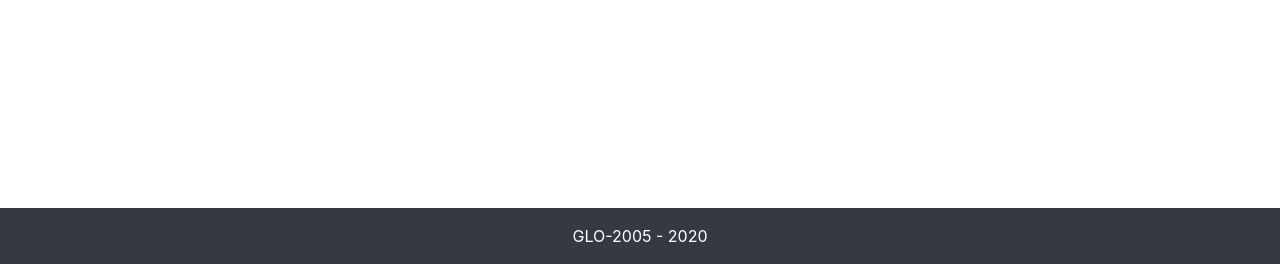
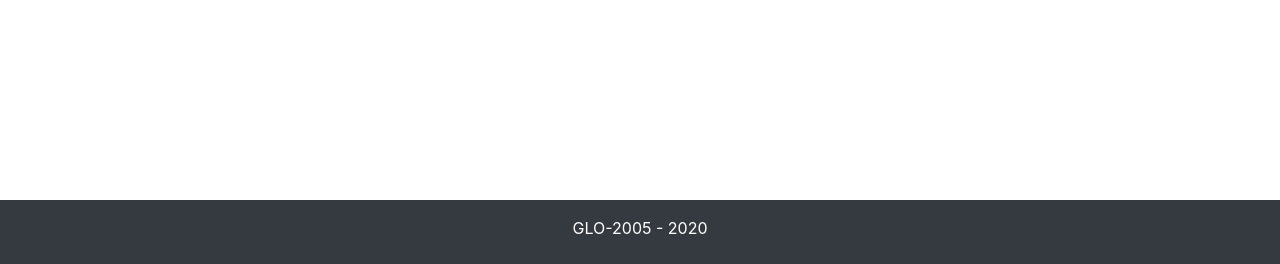
Before and after one commit to fabien-roy/glo-2005-sportsapp, a Flask app: template app/templates/list.html in a window 1280 px wide. Shown: the part 536-800 px from the top of the page. Run offline with Flask 2, Linux system fonts and the light colour scheme; the template is opened without the code that fills it, so the values that code supplies are empty; some libraries are stand-ins or nearby versions.

Commit message:
Fix footer

```diff
--- a/app/static/css/main.css
+++ b/app/static/css/main.css
@@ -1,5 +1,5 @@
 body {
-    padding: 60px 0;
+    padding: 60px 0 70px;
     background: #ffffff;
 }
 
@@ -12,23 +12,15 @@ body {
 }
 
 .footer {
+    display: inline-block;
     color: white;
     background-color: #343a40;
     padding-top: 1em;
-    position: fixed;
-    bottom: 0;
-    width: 100%;
 }
 
 .error {
     color: red;
     font-size: .8em;
-}
-
-.footer {
-    display: inline-block;
-    width: 100%;
-    text-align: right;
 }
 
 .invisible {
--- a/app/templates/partials/footer.html
+++ b/app/templates/partials/footer.html
@@ -1,5 +1,5 @@
-<footer class="footer font-small">
+<div class="navbar fixed-bottom footer font-small">
     <div class="footer-copyright text-center">
         <p>GLO-2005 - 2020</p>
     </div>
-</footer>
+</div>
```
